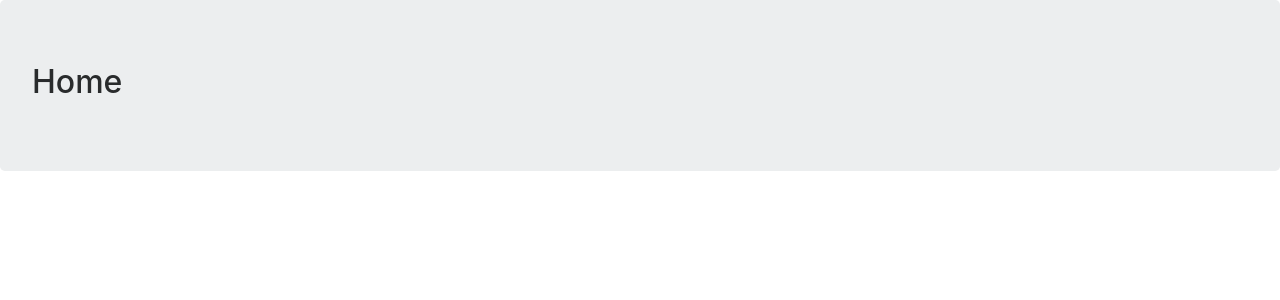
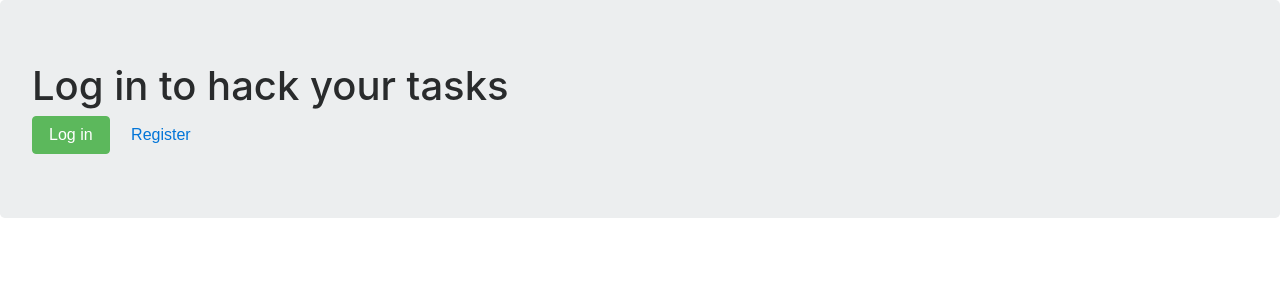
Before and after one commit to AdamovskiyAnatoliy/Timemanager, a Django app: template templates/home.html in a window 1280 px wide. Shown: the part 54-354 px from the top of the page. Run offline with Django 3.2, Linux system fonts and the light colour scheme; the template is opened without the code that fills it, so the values that code supplies are empty; some libraries are stand-ins or nearby versions.

```diff
--- a/templates/home.html
+++ b/templates/home.html
@@ -1,8 +1,10 @@
 
 {% extends 'base.html' %}
 
-{% block title %}Login{% endblock %}
-
 {% block content %}
-  <h2>Home</h2>
+<h1>Log in to hack your tasks</h1>
+<div>
+  <a href="{% url 'login' %}"><button  type="button" class="btn btn-success">Log in</button></a>
+  <a href="{% url 'signup' %}"><button  type="button" class="btn btn-link">Register</button></a>
+</div>
 {% endblock %}
--- a/templates/logged_out.html
+++ b/templates/logged_out.html
@@ -1,6 +1,6 @@
 {% extends 'base.html' %}
 
-{% block title %}See you!{% endblock %}
+
 
 {% block content %}
   <h1>Log in to hack your tasks</h1>
```
Also changed, not shown: task/views.py (+5 -2 lines).
